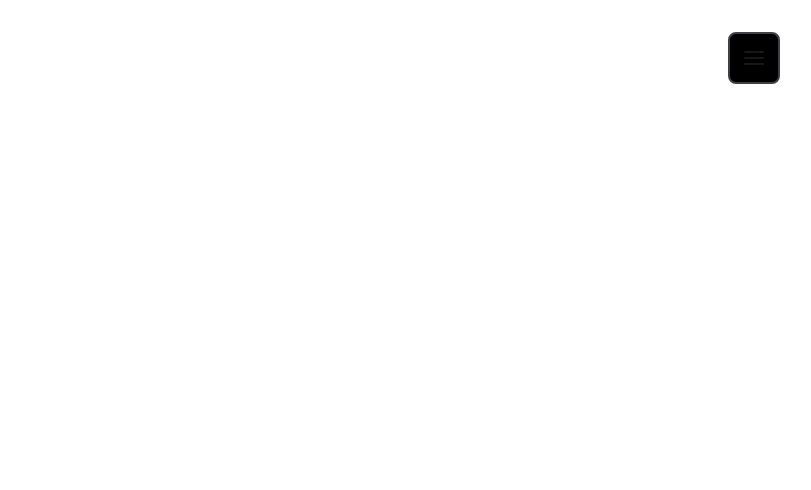
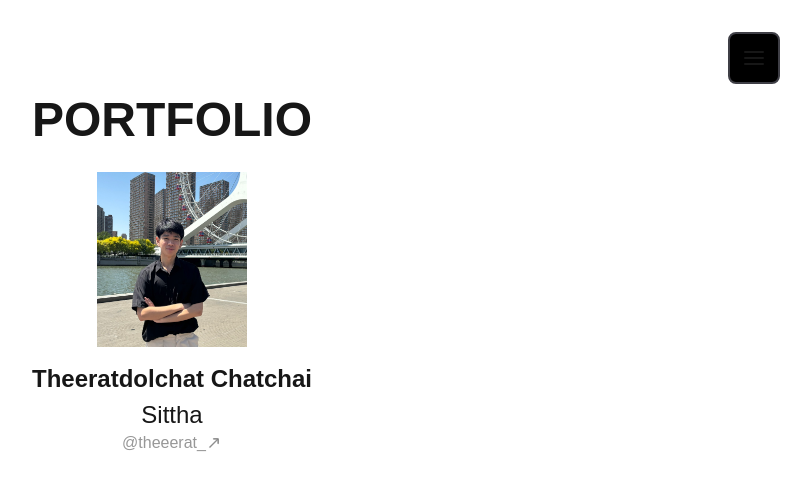
Before and after one commit to Theerat22/theerat-port, a Next.js app: page / in a window 1280 px wide. Shown: the top 490 px of the page, without its empty margins (468-1279 px from the left). Built offline with nearby package versions, Linux system fonts and the light colour scheme.

Commit message:
add info

```diff
--- a/app/page.tsx
+++ b/app/page.tsx
@@ -29,11 +29,7 @@ export default function Home() {
         ]}
       />
       <div className="lg:min-h-screen px-10 sm:px-20 md:px-32 lg:mb-12 lg:px-60 mx-auto max-w-[75rem]">
-
-
-        {/* <div className="mt-28 mx-auto ">
-          <Contact />
-        </div> */}
+        <Info />
       </div>
 
     </>
--- a/components/Info.tsx
+++ b/components/Info.tsx
@@ -12,21 +12,24 @@ const Info = () => {
         <span className="font-semibold">PORTFOLIO</span>
       </h1>
     </div>
-    <div className="flex justify-center items-center mt-10">
+    <div className="flex justify-center items-center mt-7">
       <Image
         src={Theerat}
         alt="Theeratdolchat Chatchai"
-        width="120"
-        height="120"
+        width="150"
+        height="150"
       />
     </div>
       <div className="flex flex-col justify-center items-center mt-4">
-        <h2 className="flex sm:text-2xl md:text-2xl lg:text-2xl">
+        <h2 className="flex text-2xl  md:text-2xl lg:text-2xl">
           <span className="font-semibold">Theeratdolchat Chatchai</span>
+        </h2>
+        <h2 className="flex text-xl mt-1 md:text-2xl lg:text-2xl">
+          <span className="font-normal">Sittha</span>
         </h2>
         <h3>
           <Link
-            href={"https://www.linkedin.com/in/pranjalshikhar"}
+            href={"https://www.instagram.com/theeerat_?igsh=MTJ2emRuZ2R1N2lvNA%3D%3D&utm_source=qr"}
             target="_blank"
             className="text-[#717171bb] flex items-center"
           >
```
